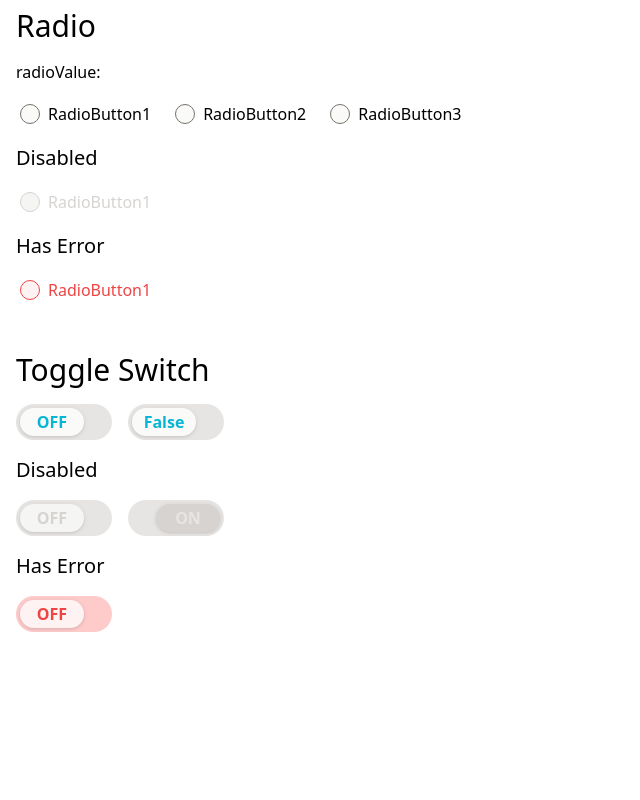
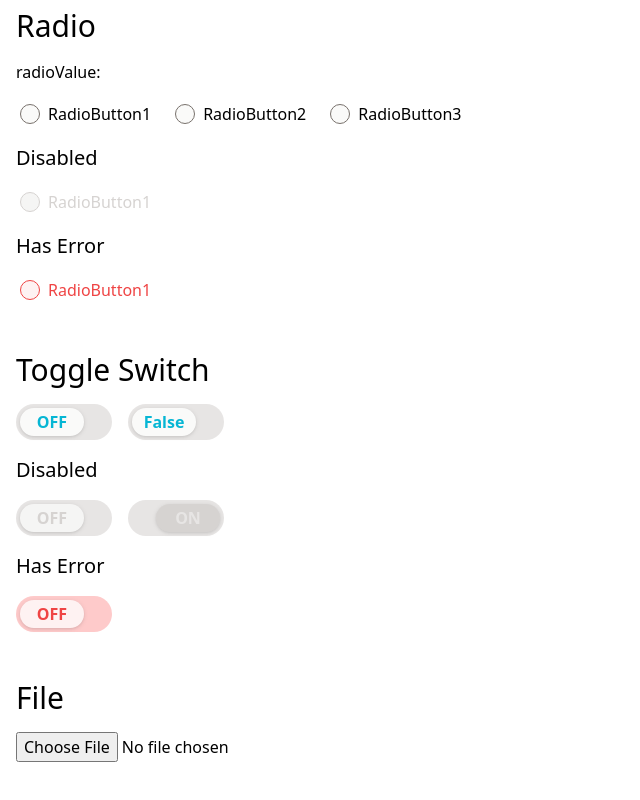
Before and after one commit to ykob/vue-assets, a Vue app: page /form-elements in a window 1280 px wide. Shown: the part 908-1708 px from the top of the page, without its empty margins (0-640 px from the left). Before the commit the page ends 1604 px from the top, so only its background shows below. Built offline with nearby package versions, Linux system fonts and the light colour scheme; the HTML template or start-up script is replaced by a standard one.

Commit message:
added the basis of InputFile component.

```diff
--- /dev/null
+++ b/src/components/form-element/InputFile.vue
@@ -0,0 +1,11 @@
+<template>
+  <input type="file" :disabled="disabled" :value="modelValue" />
+</template>
+
+<script lang="ts">
+import { defineComponent } from 'vue'
+
+export default defineComponent({
+  name: 'InputFile',
+})
+</script>
--- a/src/views/ViewFormElements.vue
+++ b/src/views/ViewFormElements.vue
@@ -101,12 +101,17 @@
   <div class="flex gap-4 mb-4">
     <toggle-switch v-model="toggleSwitchValue1" error />
   </div>
+  <h2 class="mt-12 mb-4 text-3xl">File</h2>
+  <div class="flex gap-4 mb-4">
+    <InputFile />
+  </div>
 </template>
 
 <script lang="ts">
 import { defineComponent } from 'vue'
 import CheckboxAll from '@/components/form-element/CheckboxAll.vue'
 import CheckboxSingle from '@/components/form-element/CheckboxSingle.vue'
+import InputFile from '@/components/form-element/InputFile.vue'
 import InputMultilineText from '@/components/form-element/InputMultilineText.vue'
 import InputText from '@/components/form-element/InputText.vue'
 import RadioButton from '@/components/form-element/RadioButton.vue'
@@ -117,6 +122,7 @@ export default defineComponent({
   components: {
     CheckboxAll,
     CheckboxSingle,
+    InputFile,
     InputMultilineText,
     InputText,
     RadioButton,
```
